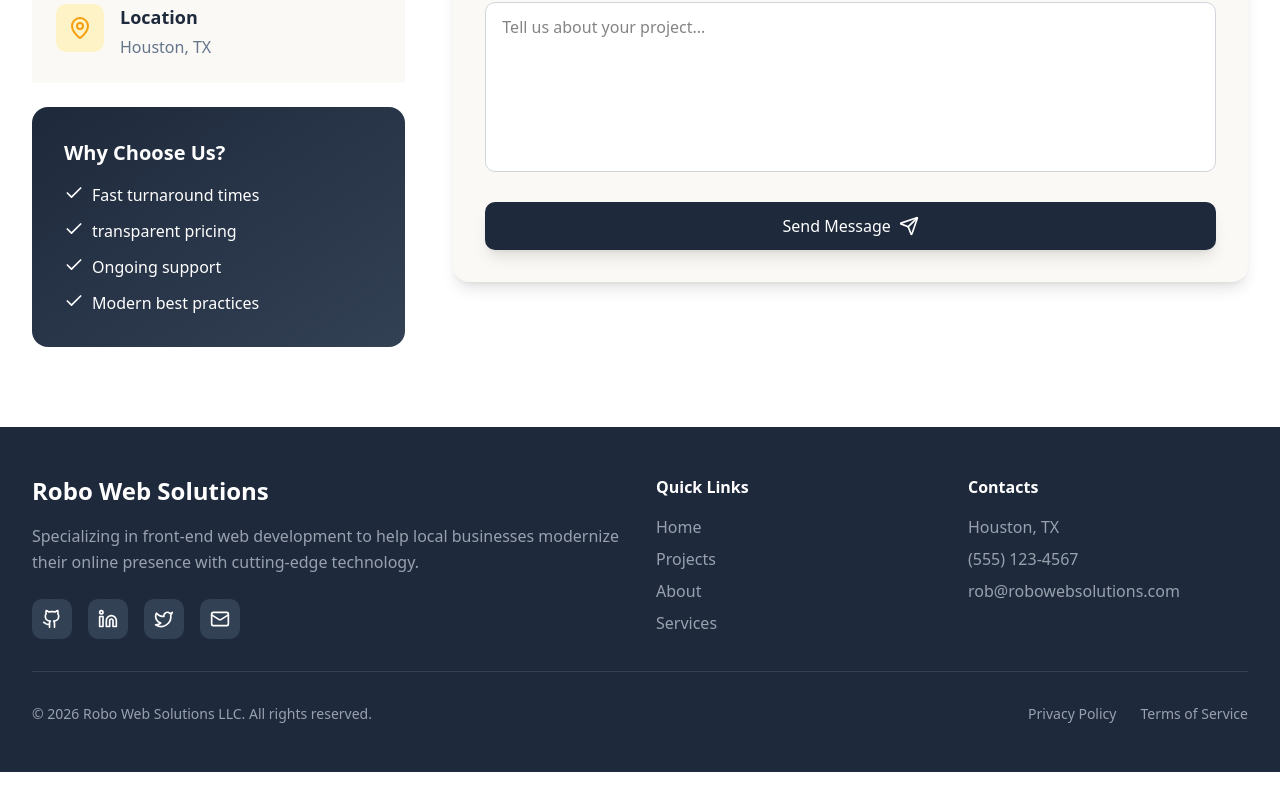
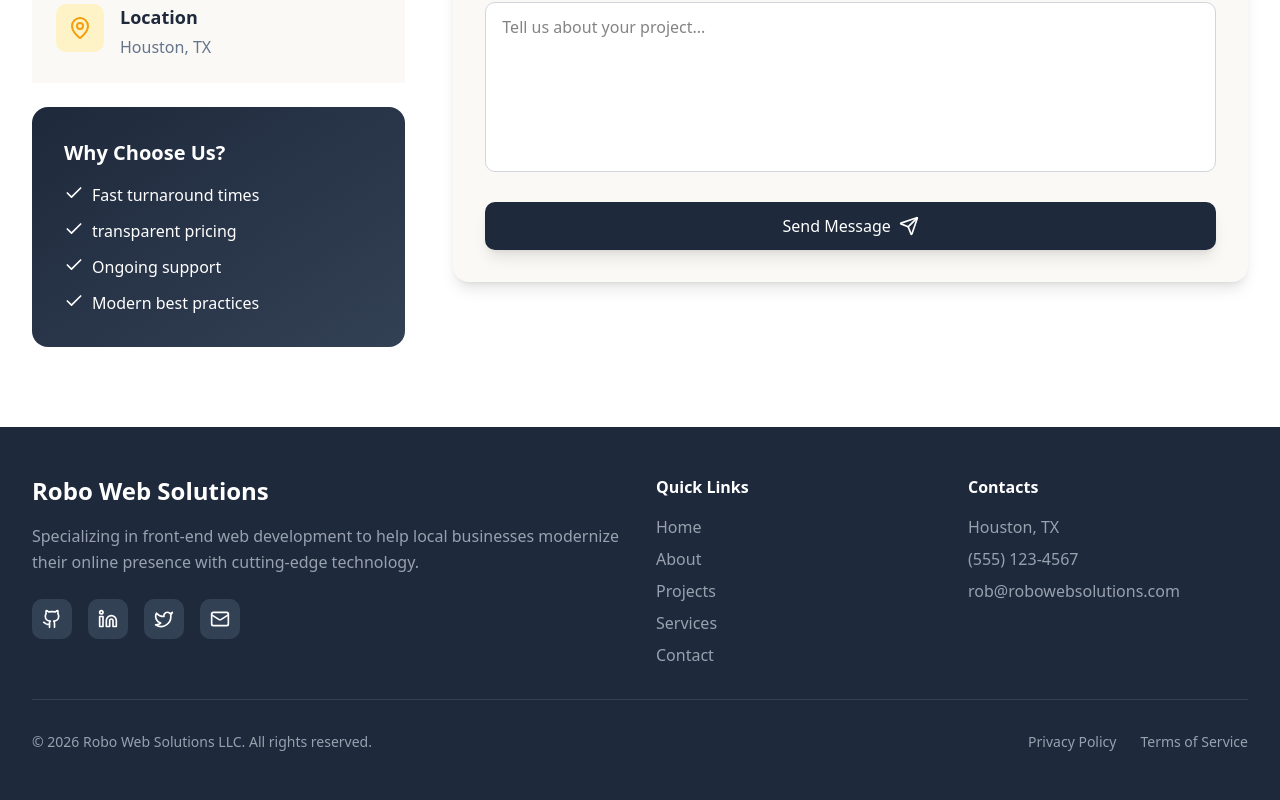
Before and after one commit to rmathew21/roboWebSolutions, a React (Vite) app: page / in a window 1280 px wide. Shown: the part 4928-5728 px from the top of the page. Before the commit the page ends 5700 px from the top, so only its background shows below. Built offline with nearby package versions, Linux system fonts and the light colour scheme.

Commit message:
added target_blank to social links in Footer, updated quick links

```diff
--- a/src/components/Footer.jsx
+++ b/src/components/Footer.jsx
@@ -5,9 +5,9 @@ export function Footer() {
     const currentYear = new Date().getFullYear();
 
     const socialLinks = [
-        { icon: Github, href: '#', label: 'Github' },
-        { icon: Linkedin, href: '#', label: 'LinkedIn' },
-        { icon: Twitter, href: '#', label: 'Twitter' },
+        { icon: Github, href: 'https://github.com/rmathew21', label: 'Github' },
+        { icon: Linkedin, href: 'https://www.linkedin.com/in/robin-mathew-61704917b/', label: 'LinkedIn' },
+        { icon: Twitter, href: 'https://x.com/', label: 'Twitter' },
         { icon: Mail, href: 'mailto:rob@robowebsolutions.com', label: 'Email' },
     ];
 
@@ -35,6 +35,8 @@ export function Footer() {
                                     <a
                                         key={index}
                                         href={social.href}
+                                        target='_blank'
+                                        rel='noopener noreferrer'
                                         aria-label={social.label}
                                         className='w-10 h-10 bg-[#334155] rounded-lg flex items-center justify-center hover:bg-[#F59E0B] transition-colors'
                                     >
@@ -58,6 +60,14 @@ export function Footer() {
                             </li>
                             <li>
                                 <button
+                                    onClick={() => scrollToSection('about')}
+                                    className="text-gray-400 hover:text-[#F59E0B] transition-colors"
+                                >
+                                    About
+                                </button>
+                            </li>
+                            <li>
+                                <button
                                     onClick={() => scrollToSection('projects')}
                                     className="text-gray-400 hover:text-[#F59E0B] transition-colors"
                                 >
@@ -66,18 +76,18 @@ export function Footer() {
                             </li>
                             <li>
                                 <button
-                                    onClick={() => scrollToSection('about')}
+                                    onClick={() => scrollToSection('services')}
                                     className="text-gray-400 hover:text-[#F59E0B] transition-colors"
                                 >
-                                    About
+                                    Services
                                 </button>
                             </li>
                             <li>
                                 <button
-                                    onClick={() => scrollToSection('services')}
+                                    onClick={() => scrollToSection('contact')}
                                     className="text-gray-400 hover:text-[#F59E0B] transition-colors"
                                 >
-                                    Services
+                                    Contact
                                 </button>
                             </li>
                         </ul>
```
